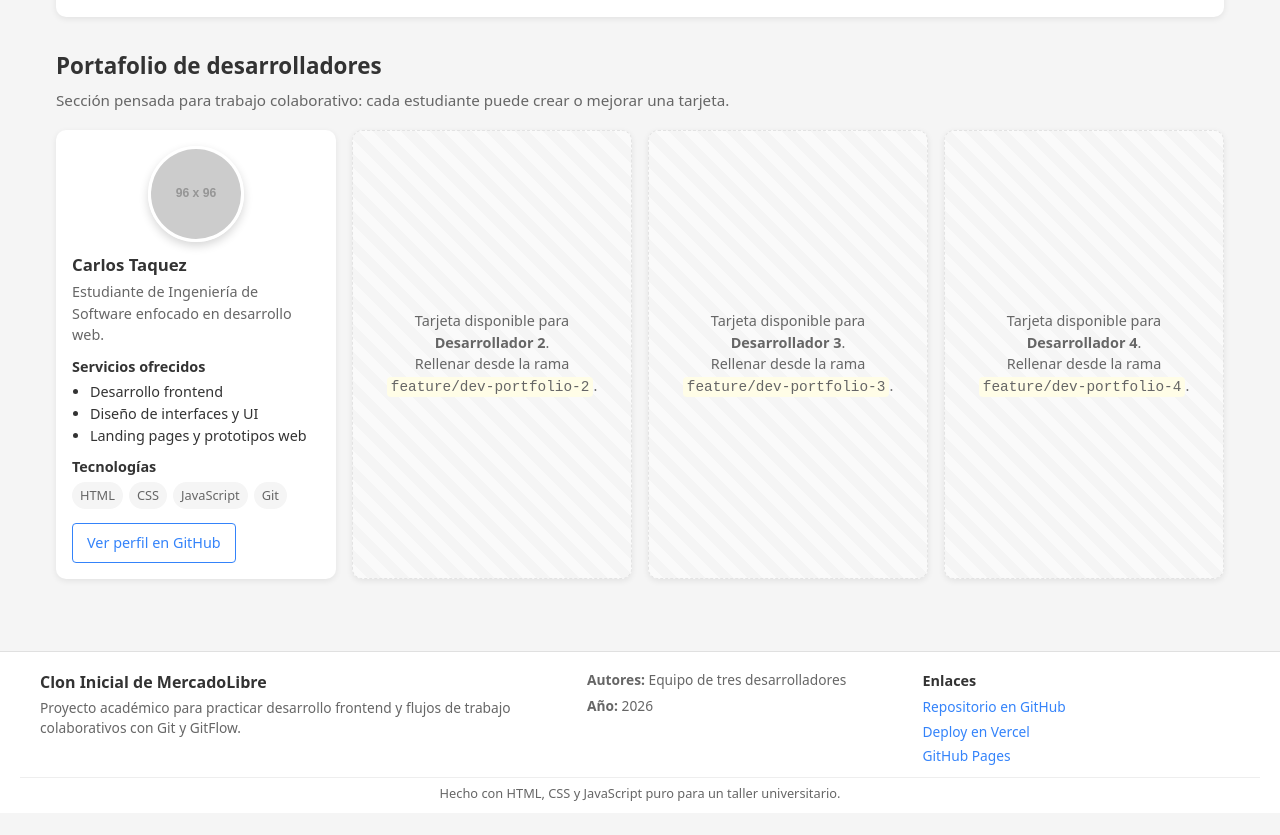
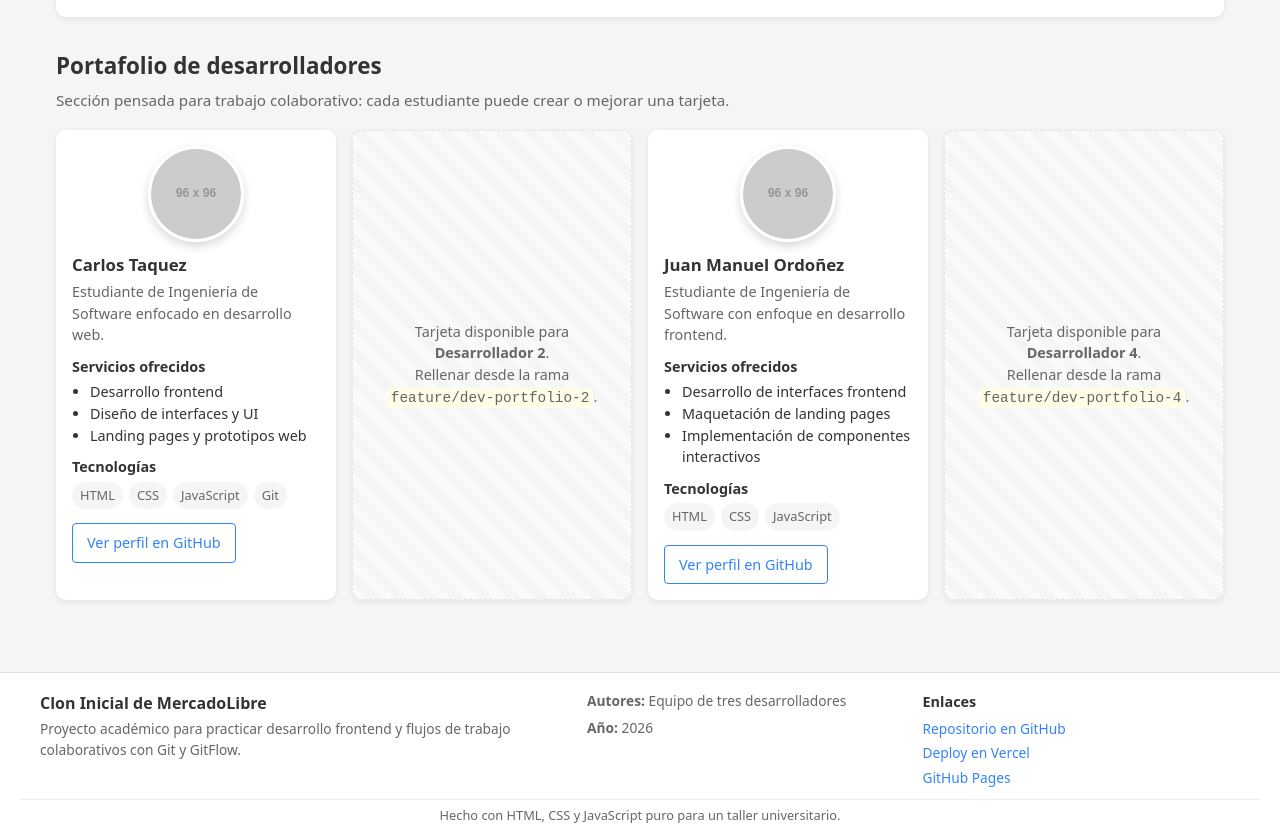
Before and after one commit to CarlosTaquez/MercadoLibre-ladingPage, a plain HTML site: page index.html in a window 1280 px wide. Shown: the part 1080-1915 px from the top of the page. Before the commit the page ends 1893 px from the top, so only its background shows below. Drawn offline with Linux system fonts and the light colour scheme; placeholder pictures from the web are drawn by us.

Commit message:
feat: agrega portafolio de Juan Manuel

```diff
--- a/index.html
+++ b/index.html
@@ -186,7 +186,7 @@
 
             <div class="dev-card__footer">
               <a
-                href="https://github.com/"
+                href="https://github.com/jManuel0"
                 class="btn btn--ghost"
                 target="_blank"
                 rel="noopener noreferrer"
@@ -205,11 +205,50 @@
           </p>
         </article>
 
-        <article class="card dev-card dev-card--placeholder">
-          <p class="dev-card__placeholder-text">
-            Tarjeta disponible para <strong>Desarrollador 3</strong>.<br />
-            Rellenar desde la rama <code>feature/dev-portfolio-3</code>.
-          </p>
+        <article class="card dev-card">
+          <div class="dev-card__avatar-wrapper">
+            <img
+              src="https://via.placeholder.com/96?text=JM"
+              alt="Avatar de Juan Manuel Ordoñez"
+              class="dev-card__avatar"
+              onerror="this.src='https://via.placeholder.com/96?text=DEV';"
+            />
+          </div>
+          <div class="dev-card__body">
+            <h3 class="dev-card__name">Juan Manuel Ordoñez</h3>
+            <p class="dev-card__role">
+              Estudiante de Ingeniería de Software con enfoque en desarrollo frontend.
+            </p>
+
+            <div class="dev-card__section">
+              <h4 class="dev-card__subtitle">Servicios ofrecidos</h4>
+              <ul class="dev-card__list">
+                <li>Desarrollo de interfaces frontend</li>
+                <li>Maquetación de landing pages</li>
+                <li>Implementación de componentes interactivos</li>
+              </ul>
+            </div>
+
+            <div class="dev-card__section">
+              <h4 class="dev-card__subtitle">Tecnologías</h4>
+              <div class="tag-list">
+                <span class="tag">HTML</span>
+                <span class="tag">CSS</span>
+                <span class="tag">JavaScript</span>
+              </div>
+            </div>
+
+            <div class="dev-card__footer">
+              <a
+                href="https://github.com/"
+                class="btn btn--ghost"
+                target="_blank"
+                rel="noopener noreferrer"
+              >
+                Ver perfil en GitHub
+              </a>
+            </div>
+          </div>
         </article>
 
         <article class="card dev-card dev-card--placeholder">
```
Also changed, not shown: sections/dev-portfolio.html (+45 -6 lines).
